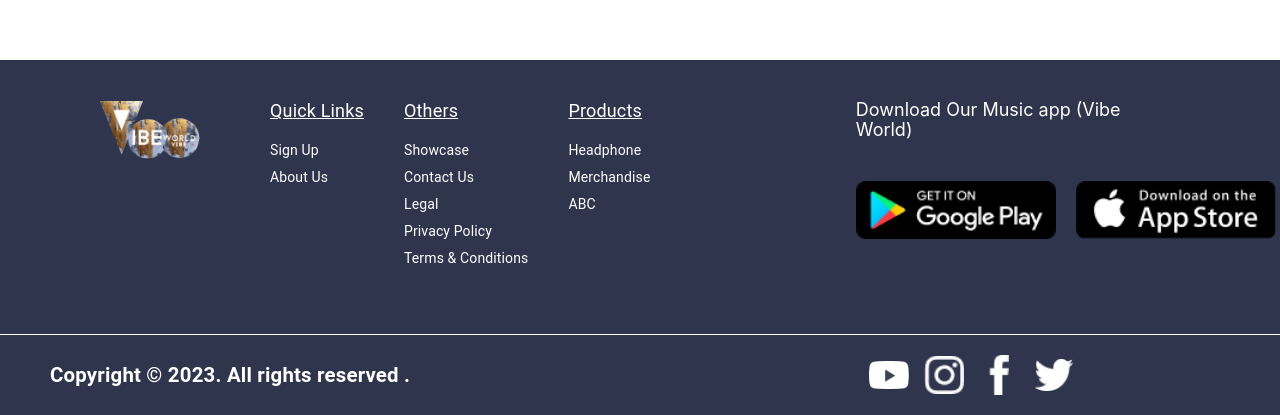
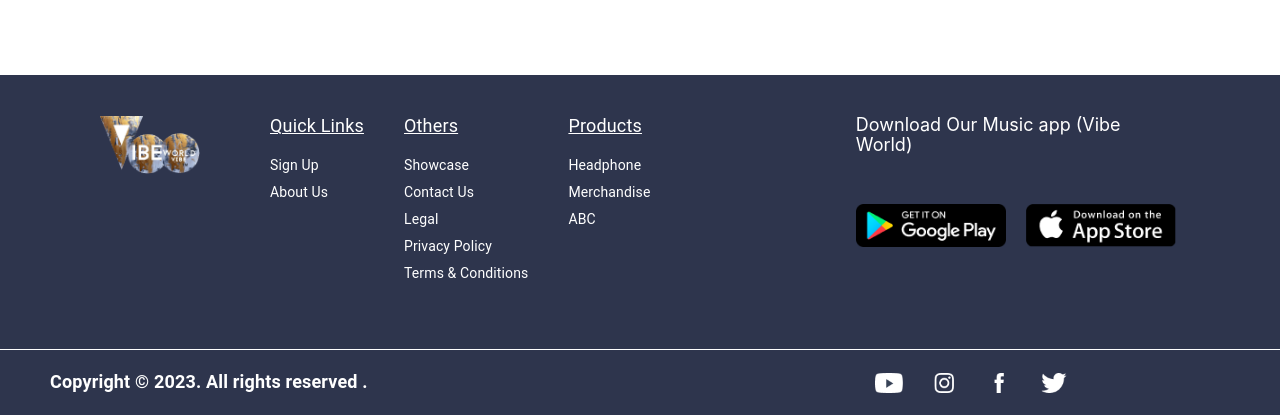
Before and after one commit to mintutraizine/shoping_redux_toolkit, a React (Create React App) app: page /OtpScreen in a window 1280 px wide. Shown: the part 1039-1454 px from the top of the page. Built offline with nearby package versions, Linux system fonts and the light colour scheme.

Commit message:
updated icon size

```diff
--- a/src/components/Footer.css
+++ b/src/components/Footer.css
@@ -90,24 +90,24 @@
     width: 80% !important;
     text-align: start !important;
     font-weight: 400 !important;
-    font-size: 20.41px !important;
+    font-size: 18px !important;
     line-height: 24.7px !important;
     font-weight: 600 !important;
 }
 
 .google-play-icon {
-    width: 200px;
+    width: 150px;
     object-fit: contain;
 }
 
 .app-store {
-    width: 200px;
+    width: 150px;
     object-fit: contain;
 }
 
 .icon {
     width: 40px;
-    height: 40px;
+    height: 20px;
     object-fit: contain;
 }
 
```
Also changed, not shown: src/pages/productdetails/ProductDetails.js (+4 -5 lines).
